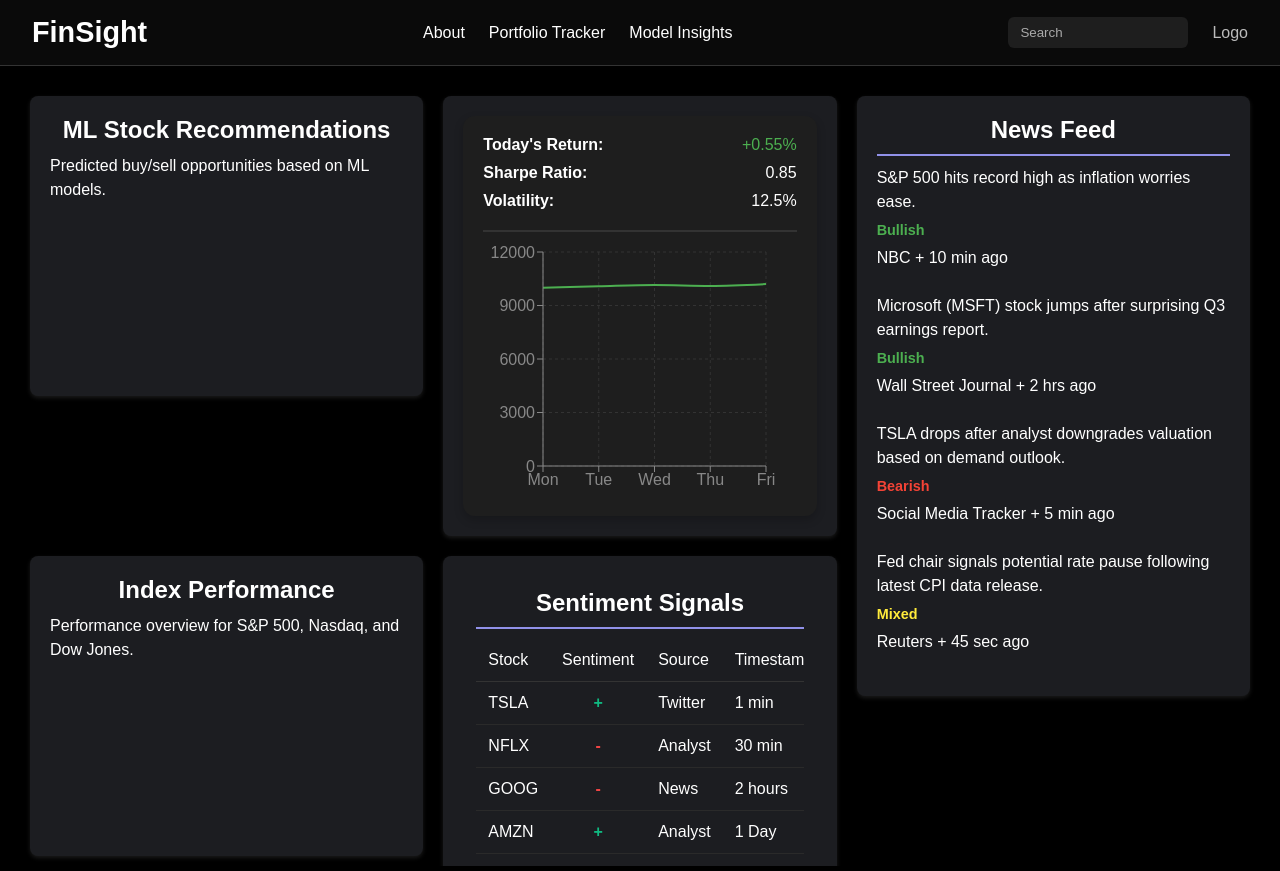
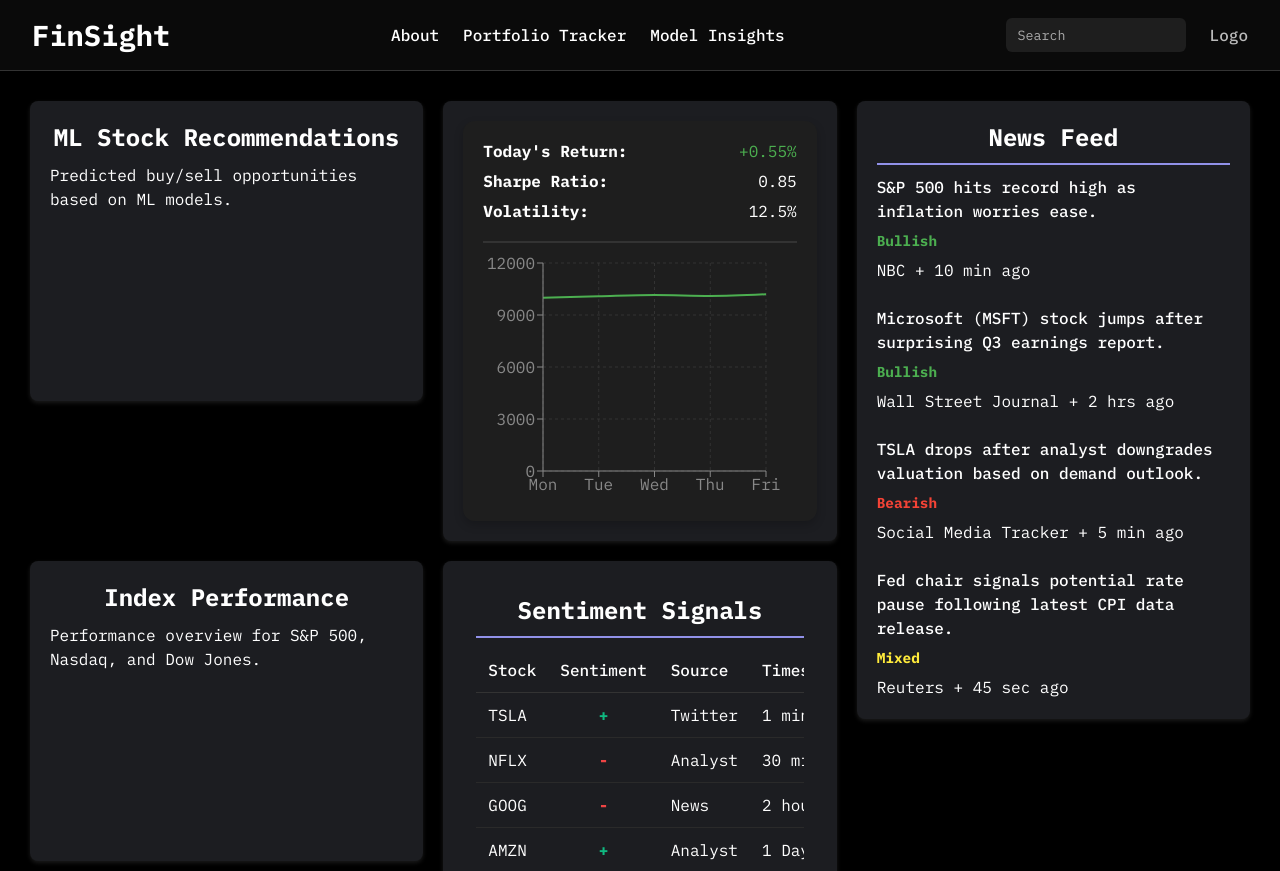
Before and after one commit to CS196Illinois/FA25-Group26, a Next.js app in the folder Project/finsight/: page / in a window 1280 px wide. Built offline with nearby package versions, Linux system fonts and the light colour scheme.

Commit message:
I changed the font to the one in the example layout

```diff
--- a/Project/finsight/src/app/globals.css
+++ b/Project/finsight/src/app/globals.css
@@ -1,3 +1,5 @@
+@import url('https://fonts.googleapis.com/css2?family=IBM+Plex+Mono:wght@400;500;700&display=swap');
+
 :root {
   --background: #000000;
   --foreground: #171717;
@@ -16,10 +18,18 @@
   overflow-x: hidden;
 }
 
+html,
+body,
+button,
+input,
+textarea,
+select {
+  font-family: 'IBM Plex Mono', monospace;
+}
+
 body {
   color: var(--foreground);
   background: var(--background);
-  font-family: Arial, Helvetica, sans-serif;
   -webkit-font-smoothing: antialiased;
   -moz-osx-font-smoothing: grayscale;
 }
```
